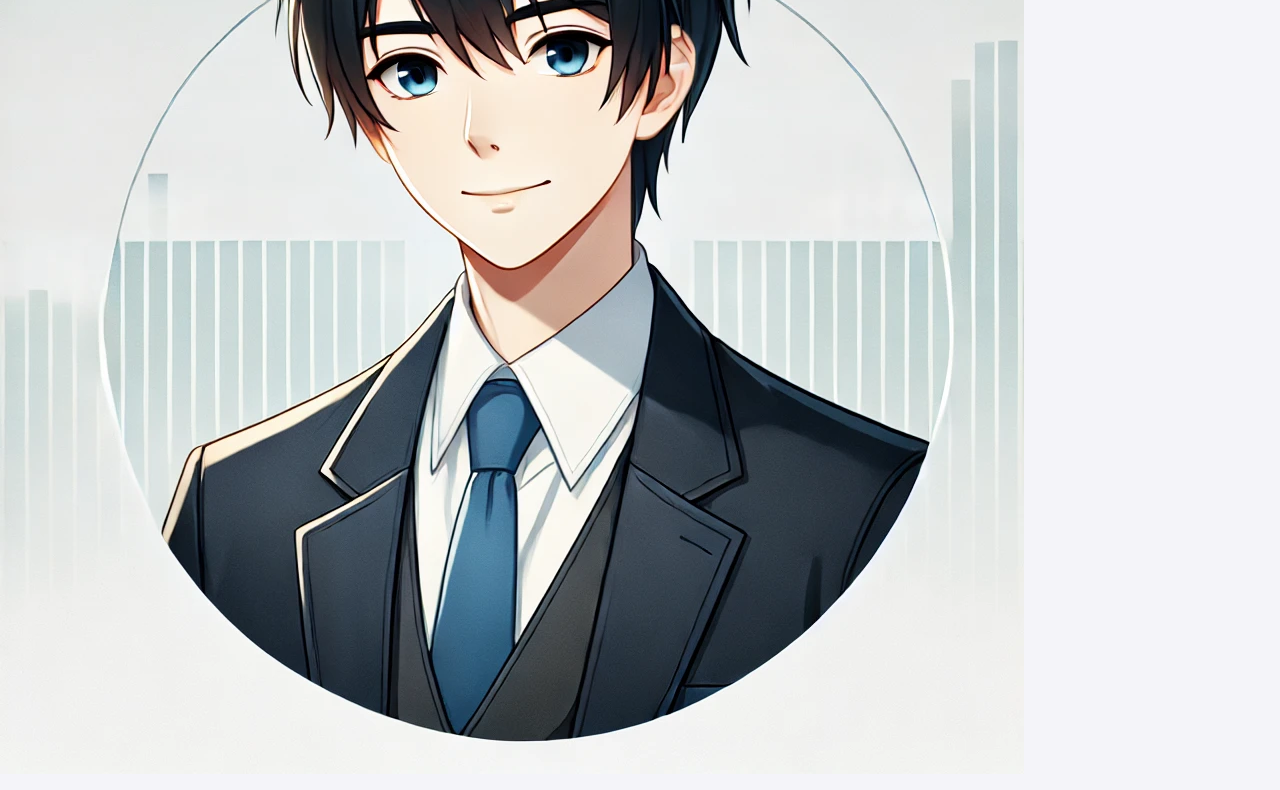
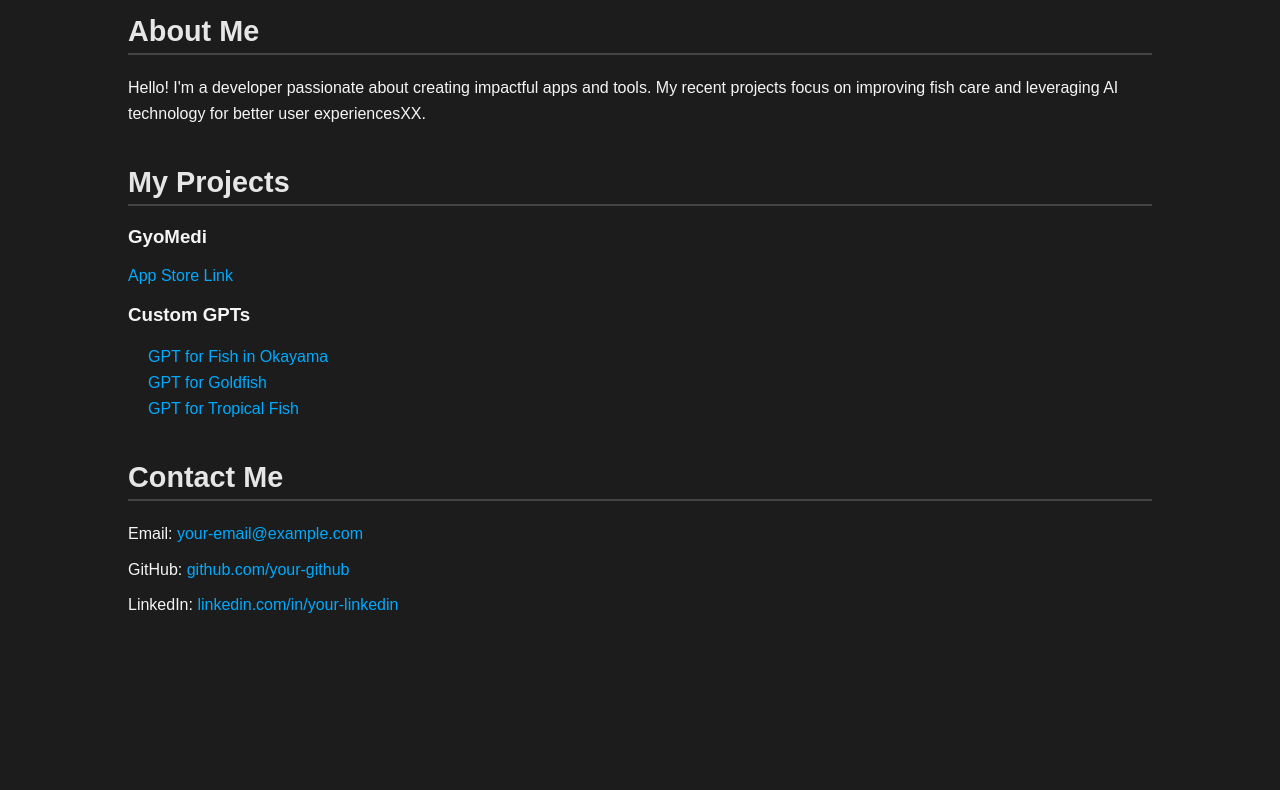
Before and after one commit to Ginji3471/Ginji3471.github.io, a plain HTML site: page index.html in a window 1280 px wide. Shown: the part 250-1040 px from the top of the page. After the commit the page ends 928 px from the top, so only its background shows below. Drawn offline with Linux system fonts and the light colour scheme.

Commit message:
Update styles.css

```diff
--- a/styles.css
+++ b/styles.css
@@ -1,115 +1,77 @@
-/* styles.css */
 body {
+    font-family: 'Arial', sans-serif;
+    background-color: #1c1c1c;
+    color: #f5f5f5;
     margin: 0;
-    font-family: Arial, sans-serif;
-    background-color: #f4f4f9;
-    color: #333;
+    padding: 0;
 }
 
-.profile {
-    max-width: 800px;
+.container {
+    width: 80%;
     margin: 0 auto;
-    background: white;
-    border-radius: 10px;
-    overflow: hidden;
-    box-shadow: 0 4px 10px rgba(0, 0, 0, 0.1);
-}
-
-.profile-header {
-    text-align: center;
-    background: linear-gradient(to right, #4facfe, #00f2fe);
-    padding: 40px 20px;
-    color: white;
-}
-
-.profile-header .profile-img {
-    width: 120px;
-    height: 120px;
-    border-radius: 50%;
-    border: 5px solid white;
-    margin-bottom: 20px;
-}
-
-.profile-header h1 {
-    font-size: 2em;
-    margin: 10px 0;
-}
-
-.profile-header h2 {
-    font-size: 1.2em;
-    font-weight: normal;
-    margin: 0;
-    opacity: 0.8;
-}
-
-.profile-body {
     padding: 20px;
 }
 
-.profile-body section {
+header {
+    text-align: center;
     margin-bottom: 30px;
 }
 
-.profile-body h2 {
-    font-size: 1.5em;
-    margin-bottom: 15px;
-    border-bottom: 2px solid #4facfe;
-    display: inline-block;
-    color: #4facfe;
+.profile-photo {
+    border-radius: 50%;
+    width: 150px;
+    height: 150px;
+    object-fit: cover;
+    border: 3px solid #f5f5f5;
+    margin-bottom: 10px;
 }
 
-.profile-body p {
-    font-size: 1em;
-    line-height: 1.6;
+.name {
+    font-size: 2.5rem;
+    margin: 0;
+    color: #e6e6e6;
 }
 
-.project-list {
-    display: flex;
-    flex-direction: column;
-    gap: 15px;
+.about, .projects, .contact {
+    margin-bottom: 40px;
 }
 
-.project-card {
-    background: #f9f9f9;
-    padding: 15px;
-    border-radius: 5px;
-    box-shadow: 0 2px 5px rgba(0, 0, 0, 0.1);
+h2 {
+    font-size: 1.8rem;
+    border-bottom: 2px solid #444;
+    padding-bottom: 5px;
+    margin-bottom: 20px;
+    color: #e6e6e6;
 }
 
-.project-card h3 {
-    font-size: 1.2em;
-    margin-bottom: 5px;
-    color: #4facfe;
+p, ul {
+    font-size: 1rem;
+    line-height: 1.6;
+    margin: 0;
 }
 
-.project-card p {
-    font-size: 0.9em;
-    color: #555;
-}
-
-.contact ul {
+ul {
     list-style: none;
     padding: 0;
 }
 
-.contact li {
-    font-size: 1em;
-    margin-bottom: 10px;
-}
-
-.contact a {
-    color: #4facfe;
+a {
+    color: #00aaff;
     text-decoration: none;
 }
 
-.contact a:hover {
+a:hover {
     text-decoration: underline;
 }
 
-.profile-footer {
-    text-align: center;
-    padding: 15px;
-    background: #4facfe;
-    color: white;
-    font-size: 0.9em;
+.project {
+    margin-bottom: 15px;
 }
+
+.project ul {
+    margin-left: 20px;
+}
+
+.contact ul li {
+    margin-bottom: 10px;
+}
```
